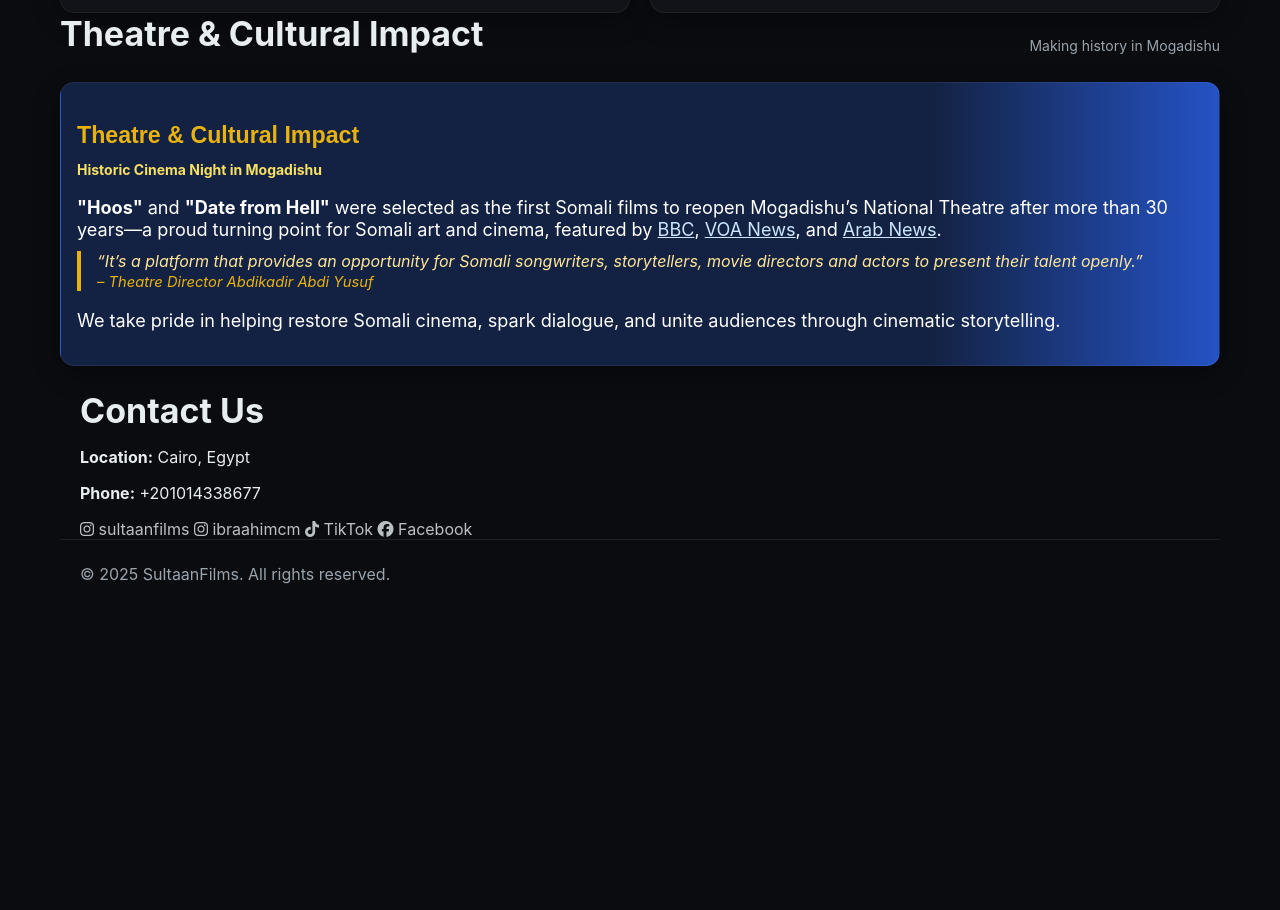
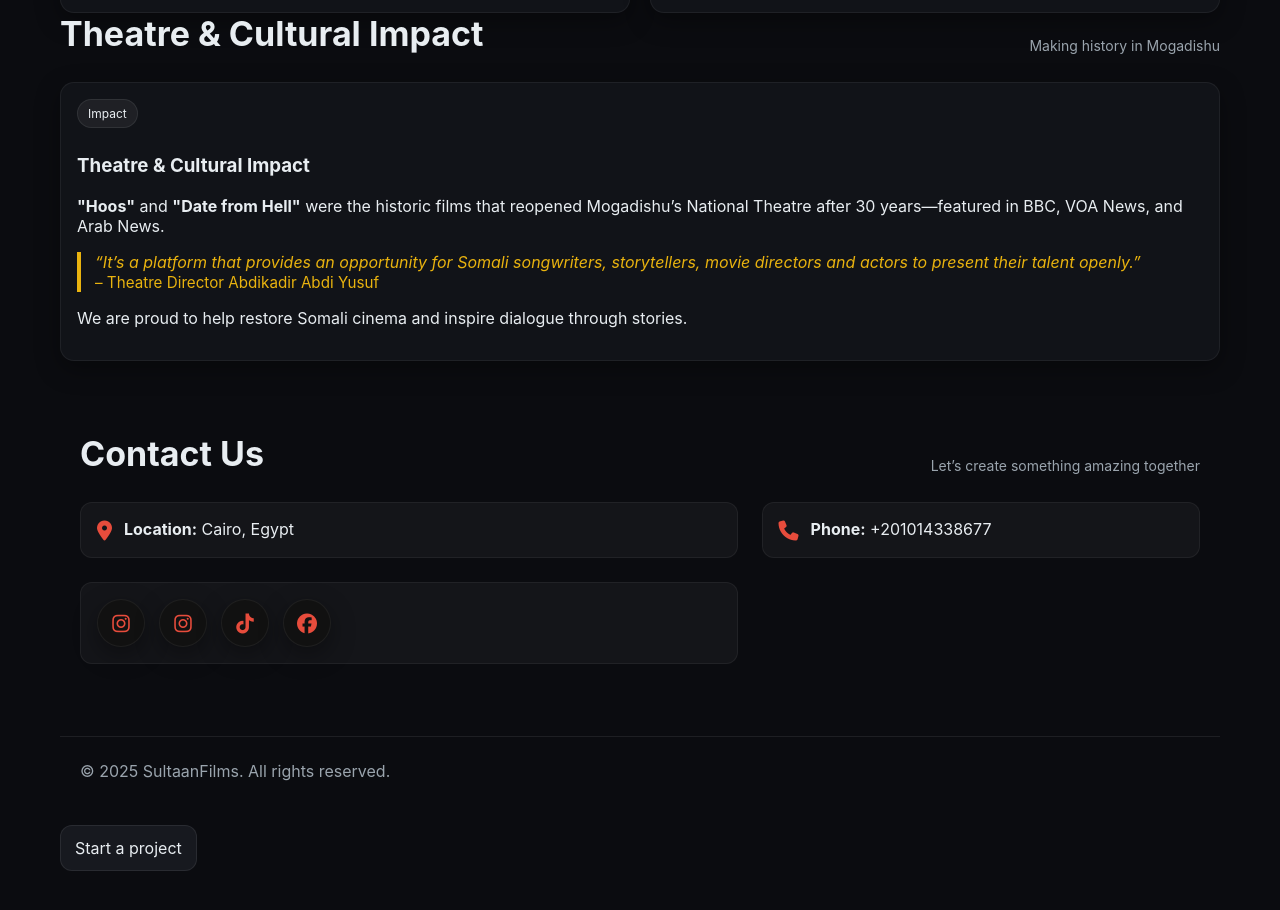
Before and after one commit to abukarjeylani1/sultaanfilms.me, a plain HTML site: page index.html in a window 1280 px wide. Shown: the part 2915-3825 px from the top of the page. Before the commit the page ends 3595 px from the top, so only its background shows below. Drawn offline with Linux system fonts and the light colour scheme.

Commit message:
Update index.html

```diff
--- a/index.html
+++ b/index.html
@@ -198,43 +198,76 @@
             <h2>Theatre &amp; Cultural Impact</h2>
             <span class="kicker">Making history in Mogadishu</span>
           </div>
-         <div class="card theatre-highlight" style="background: linear-gradient(90deg, #132242 75%, #2553c5 100%); color: #fff; margin: 24px 0;">
+         <div class="card" style="margin-top:22px;">
   <div class="body">
-    <h3 style="font-family:Montserrat,sans-serif; color:#e9b30f; font-size:1.45em; margin-bottom:12px;">Theatre & Cultural Impact</h3>
-    <span class="kicker" style="display:block; color:#f8e063; margin-bottom:9px; font-weight:700;">Historic Cinema Night in Mogadishu</span>
-    <p style="font-size:1.13em; margin-bottom:8px;">
-      <strong>"Hoos"</strong> and <strong>"Date from Hell"</strong> were selected as the first Somali films to reopen Mogadishu’s National Theatre after more than 30 years—a proud turning point for Somali art and cinema, featured by
-      <a href="https://www.bbc.co.uk/news/world-africa-58661531" style="color:#cce6ff; text-decoration:underline;" target="_blank">BBC</a>,
-      <a href="https://www.voanews.com/a/somalia-national-theater-reopens-for-screening-after-three-decades-/6243177.html" style="color:#cce6ff; text-decoration:underline;" target="_blank">VOA News</a>, and
-      <a href="https://www.arabnews.com/node/1934026/lifestyle" style="color:#cce6ff; text-decoration:underline;" target="_blank">Arab News</a>.
+    <span class="chip">Impact</span>
+    <h3>Theatre & Cultural Impact</h3>
+    <p>
+      <b>"Hoos"</b> and <b>"Date from Hell"</b> were the historic films that reopened Mogadishu’s National Theatre after 30 years—featured in
+      <a href="https://www.bbc.co.uk/news/world-africa-58661531" target="_blank">BBC</a>,
+      <a href="https://www.voanews.com/a/somalia-national-theater-reopens-for-screening-after-three-decades-/6243177.html" target="_blank">VOA News</a>, and
+      <a href="https://www.arabnews.com/node/1934026/lifestyle" target="_blank">Arab News</a>.
     </p>
-    <blockquote style="border-left:4px solid #e9b30f; margin:11px 0 8px 0; padding-left:16px; font-style:italic; color:#ffe699;">
-      “It’s a platform that provides an opportunity for Somali songwriters, storytellers, movie directors and actors to present their talent openly.”<br>
-      <span style="font-size:0.92em; color:#e9b30f;">– Theatre Director Abdikadir Abdi Yusuf</span>
+    <blockquote style="border-left:4px solid #e9b30f; margin:8px 0 8px 0; padding-left:14px;">
+      <i style="color:#e9b30f;">“It’s a platform that provides an opportunity for Somali songwriters, storytellers, movie directors and actors to present their talent openly.”</i>
+      <br>
+      <span style="font-size:0.95em; color:#e9b30f;">– Theatre Director Abdikadir Abdi Yusuf</span>
     </blockquote>
-    <p style="font-size:1.13em;">
-      We take pride in helping restore Somali cinema, spark dialogue, and unite audiences through cinematic storytelling.
-    </p>
+    <p>We are proud to help restore Somali cinema and inspire dialogue through stories.</p>
   </div>
 </div>
 
-<section id="contact">
+
+<section class="section" id="contact">
   <div class="container">
-    <h2>Contact Us</h2>
-    <p><b>Location:</b> Cairo, Egypt</p>
-    <p><b>Phone:</b> <a href="tel:+201014338677">+201014338677</a></p>
-    <div class="social">
-      <a href="https://www.instagram.com/sultaanfilms" target="_blank"><i class="fab fa-instagram"></i> sultaanfilms</a>
-      <a href="https://www.instagram.com/ibraahimcm" target="_blank"><i class="fab fa-instagram"></i> ibraahimcm</a>
-      <a href="https://www.tiktok.com/@sultaanfilms" target="_blank"><i class="fab fa-tiktok"></i> TikTok</a>
-      <a href="https://www.facebook.com/icm70" target="_blank"><i class="fab fa-facebook"></i> Facebook</a>
+    <div class="section-head">
+      <h2>Contact Us</h2>
+      <span class="kicker">Let’s create something amazing together</span>
+    </div>
+    <div class="contact-grid">
+      <div class="item">
+        <i class="fa-solid fa-location-dot"></i>
+        <span><b>Location:</b> Cairo, Egypt</span>
+      </div>
+      <div class="item">
+        <i class="fa-solid fa-phone"></i>
+        <span><b>Phone:</b> <a href="tel:+201014338677">+201014338677</a></span>
+      </div>
+      <div class="item">
+        <div class="social-icons">
+          <a href="https://www.instagram.com/sultaanfilms" target="_blank" title="Instagram"><i class="fab fa-instagram"></i></a>
+          <a href="https://www.instagram.com/ibraahimcm" target="_blank" title="Instagram Personal"><i class="fab fa-instagram"></i></a>
+          <a href="https://www.tiktok.com/@sultaanfilms" target="_blank" title="TikTok"><i class="fab fa-tiktok"></i></a>
+          <a href="https://www.facebook.com/icm70" target="_blank" title="Facebook"><i class="fab fa-facebook"></i></a>
+        </div>
+      </div>
     </div>
   </div>
 </section>
+
 <footer>
   <div class="container">
     &copy; 2025 SultaanFilms. All rights reserved.
   </div>
 </footer>
 </body>
+          <a id="startProject" class="btn" style="margin:20px 0; display:inline-block;">Start a project</a>
+
+<div id="modal" class="modal" style="display:none; position:fixed; top:0; left:0; width:100vw; height:100vh; background:rgba(18,28,43,0.75); z-index:9000; align-items:center; justify-content:center;">
+  <div class="modal-card" style="background:#212f4a; color:#fff; padding:32px 34px; border-radius:18px; box-shadow:0 6px 32px rgba(67,138,254,0.15); max-width:400px; margin:30vh auto;">
+    <h3 style="color:#e9b30f;">Start a Project</h3>
+    <p>Contact us for collaboration:</p>
+    <a class="btn whatsapp" href="https://wa.me/201014338677" target="_blank" style="margin-bottom:7px;"><i class="fab fa-whatsapp"></i> WhatsApp</a>
+    <a class="btn" href="https://www.instagram.com/ibraahimcm" target="_blank"><i class="fab fa-instagram"></i> Instagram DM</a>
+    <a class="btn" href="https://www.tiktok.com/@sultaanfilms" target="_blank"><i class="fab fa-tiktok"></i> TikTok</a>
+    <button class="btn" onclick="document.getElementById('modal').style.display='none';" style="margin-top:11px;">Close</button>
+  </div>
+</div>
+<script>
+document.getElementById('startProject').onclick = function(e) {
+  e.preventDefault();
+  document.getElementById('modal').style.display = 'flex';
+};
+</script>
+
 </html>
```
